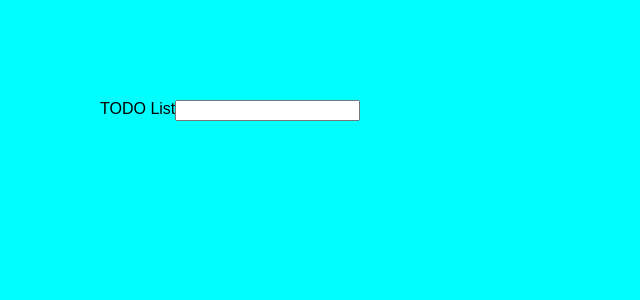
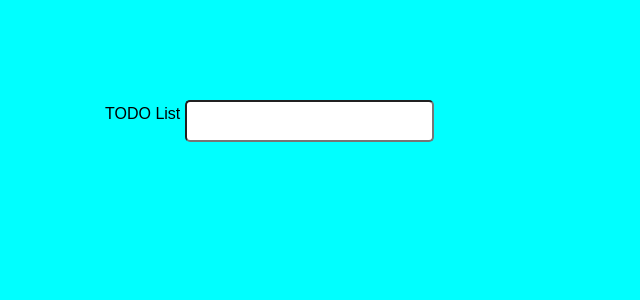
Before and after one commit to laurabrovkina/todolist, a React (Create React App) app: page / in a window 1280 px wide. Shown: the top 300 px of the page, without its empty margins (0-640 px from the left). Built offline with nearby package versions, Linux system fonts and the light colour scheme.

Commit message:
add some style

```diff
--- a/src/App.css
+++ b/src/App.css
@@ -8,3 +8,7 @@ body {
   background-color: aqua;
   font-family: sans-serif;
 }
+
+.ListHeader {
+  padding: 5px;
+}
--- a/src/ToDoAddString.js
+++ b/src/ToDoAddString.js
@@ -1,5 +1,7 @@
 import React from "react";
 import TodoItems from "./TodoItems.js"
+import "./TodoAddString.css"
+
 
 class ToDoAddString extends React.PureComponent {
     constructor(props) {
@@ -36,7 +38,7 @@ class ToDoAddString extends React.PureComponent {
 
     render() {
         return (
-            <div>
+            <div className="ItemsList">
               <input ref={(a) => this._inputElement = a} value={this.state.value} onKeyPress={this._handleKeyPress} />
             <div>
                 <TodoItems entries={this.state.items}/>
--- /dev/null
+++ b/src/TodoAddString.css
@@ -0,0 +1,26 @@
+.ItemsList input {
+    padding: 10px;
+    font-size: 16px;
+    width: 225px;
+    border-radius: 5px;
+}
+
+.ItemsList .ToDoList {
+    list-style: none;
+    padding-left: 0;
+    width: 250px;
+  }
+
+
+.ItemsList .ToDoList li {
+    color: #333;
+    background-color: rgba(255,255,255,.5);
+    padding: 15px;
+    margin-bottom: 15px;
+    border-radius: 5px;
+    list-style: none;
+}
+
+ul.ToDoList {
+    padding: 0;
+  }
--- a/src/TodoItems.js
+++ b/src/TodoItems.js
@@ -1,8 +1,10 @@
 import React from "react";
+import "./TodoAddString.css"
 
 class TodoItems extends React.PureComponent {
     createItem(item) {
-        return <li key={item.key}>{item.text}</li>
+        return <li onClick={() => this.delete(item.key)}
+                    key={item.key}>{item.text}</li>
     }
 
     render() {
```
Also changed, not shown: src/App.js (line endings or trailing spaces).
